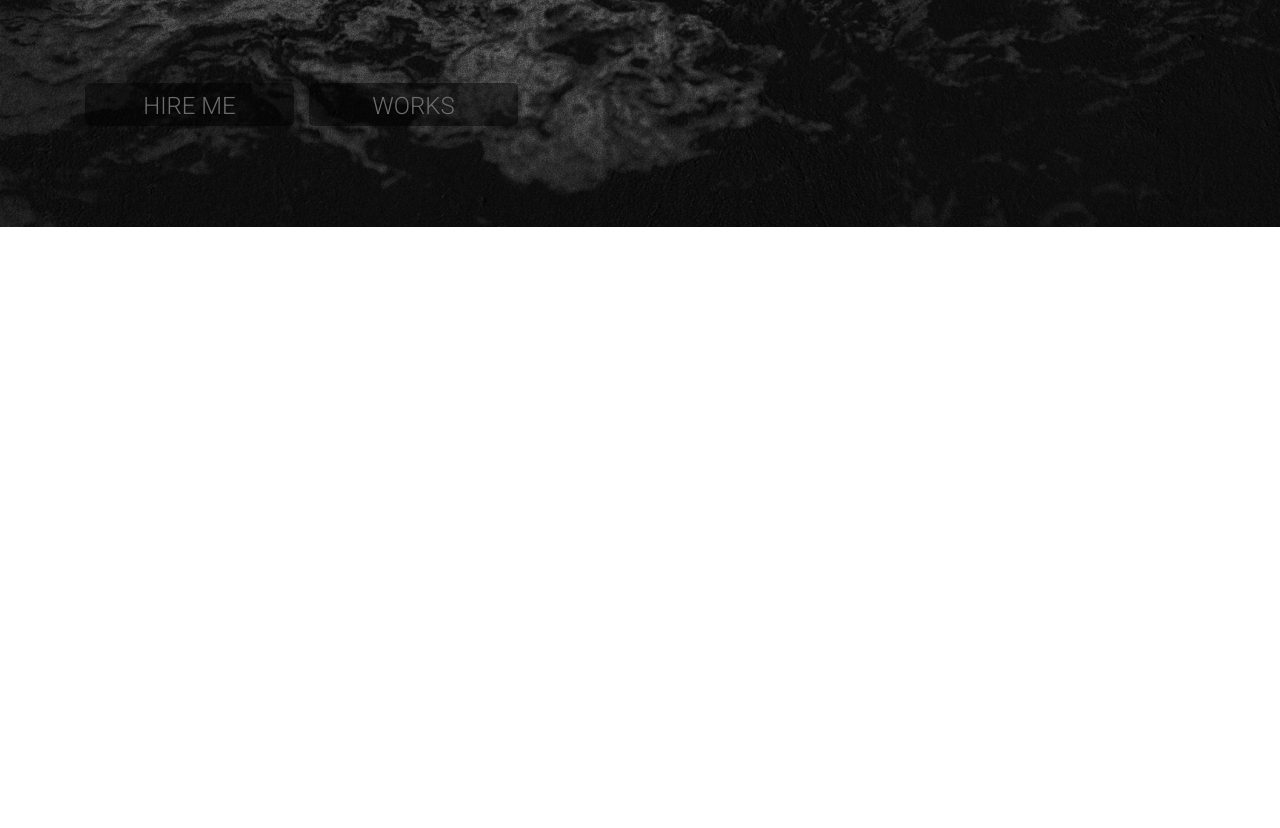
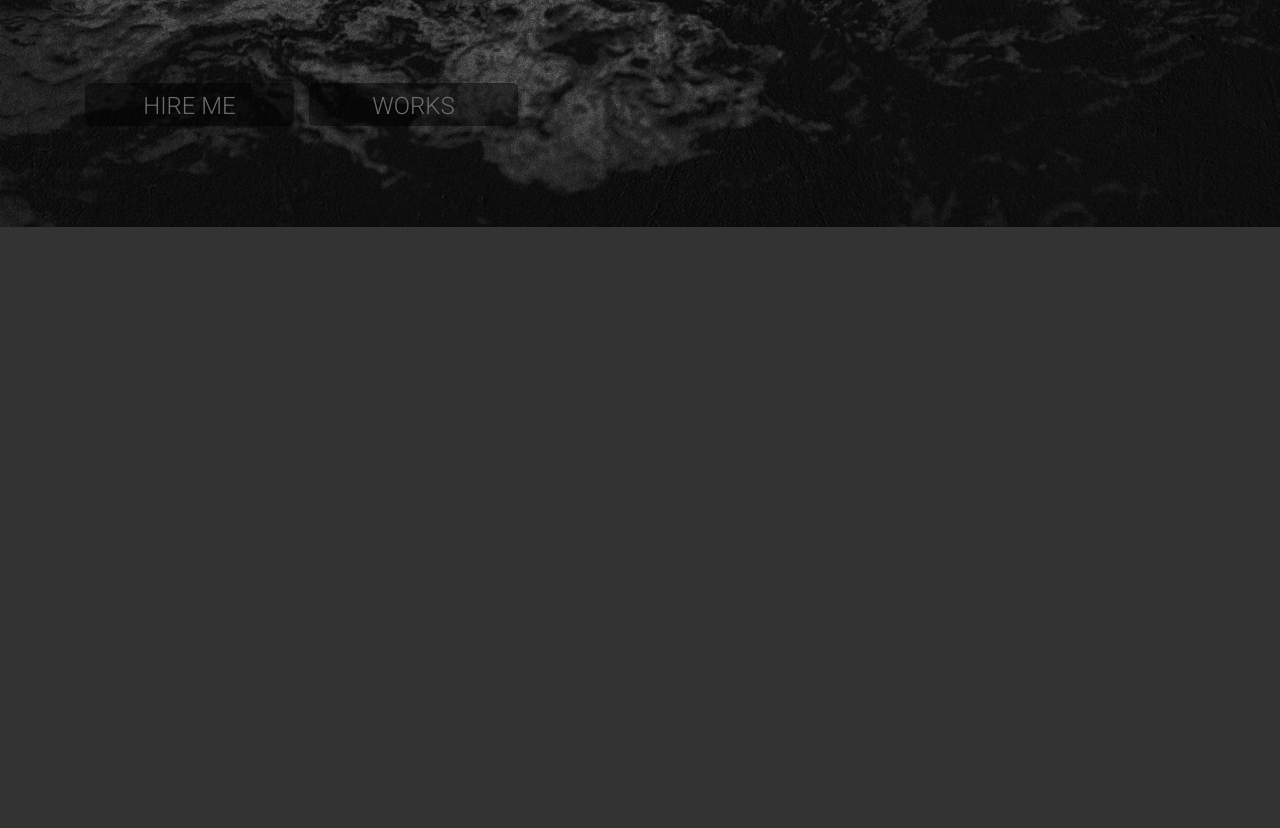
Before and after one commit to sparkkkd/portfolio, a plain HTML site: page index.html in a window 1280 px wide. Shown: the part 573-1401 px from the top of the page. Before the commit the page ends 800 px from the top, so only its background shows below. Drawn offline with Linux system fonts and the light colour scheme.

Commit message:
Added custom scrollbar

```diff
--- a/index.html
+++ b/index.html
@@ -71,6 +71,7 @@
   </section>
   <!-- End section Home -->
 
+  <section class="test"></section>
 
 
 
--- a/sass/_interface.sass
+++ b/sass/_interface.sass
@@ -2,7 +2,7 @@ body
   font-family: 'Roboto', sans-serif
   font-size: 14px
   color: #ffffff
-  overflow: hidden
+  overflow-x: hidden
 
 a
   display: block
@@ -10,3 +10,21 @@ a
   color: $white
   &:hover
     text-decoration: none
+
+
+/** ----------------------------------- Custom scrollbar ----------------------------------- **/
+.test
+  width: 100vw
+  height: 100vh
+  background-color: #333333
+
+body::-webkit-scrollbar
+ background-color: transparent
+ width: 5px
+
+body::-webkit-scrollbar-track
+ background-color: #000000
+ width: 5px
+
+body::-webkit-scrollbar-thumb
+ background-color: #ffffff
--- a/sass/sections/_menu.sass
+++ b/sass/sections/_menu.sass
@@ -4,7 +4,7 @@
   height: 100vh
   background-color: #000000
   z-index: 888
-  right: -100%
+  right: -110%
   transition: all .5s
   transition-timing-function: ease-in-out
 
@@ -96,7 +96,7 @@
     transition: all .3s
 
 
-/** button **/
+/** menu button **/
 
 .menu__button
   z-index: 900
```
Also changed, not shown: css/styles.css, 1 other file.
